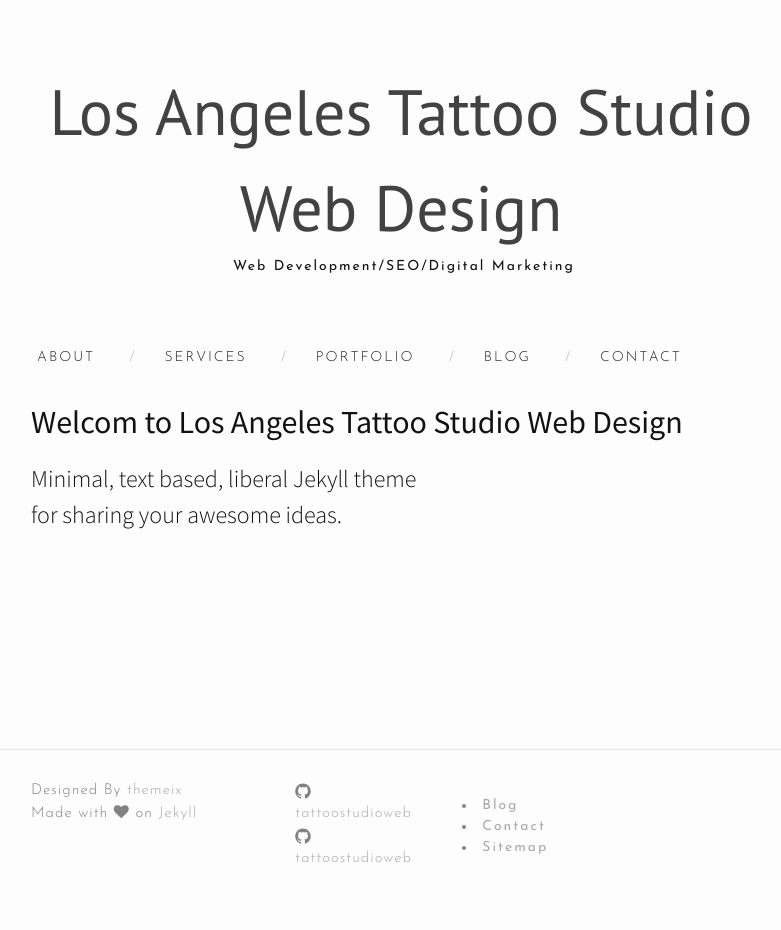
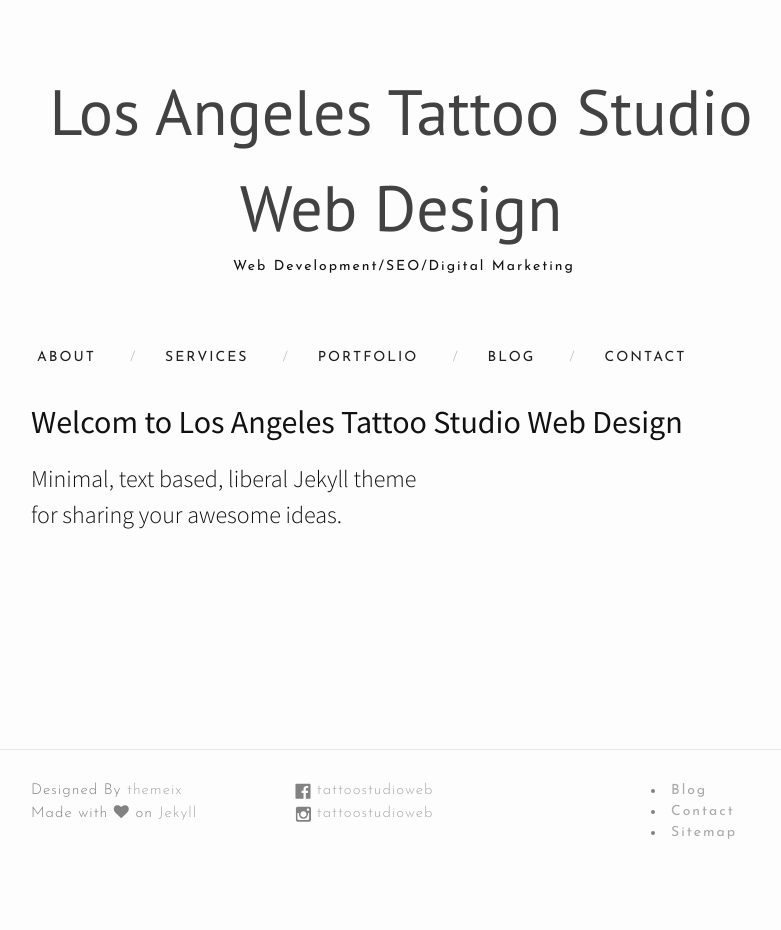
Before and after one commit to Coolweb2go/tattoostudiowebdesign, a Jekyll site: the page built from index.html, in a window 1280 px wide. Shown: the whole page, without its empty margins (239-1020 px from the left). Built offline with Jekyll 4.4.1, drawn with Linux system fonts in a browser that asks for light colours; nearby versions of some CDN libraries; the list of posts is cut into pages by our own code; after the commit the page ends 903 px from its top, so only the background shows below that.

Commit message:
Footer adjustment

```diff
--- a/_includes/footer.html
+++ b/_includes/footer.html
@@ -14,7 +14,7 @@
         </ul>
       </div>
 
-      <div class="footer-col footer-col-2 footer-content">
+      <div class="footer-col footer-col-3 footer-content">
         <ul class="social-media-list">
           {% if site.facebook_username %}
           <li>
@@ -30,12 +30,12 @@
         </ul>
       </div>
 
-      <div class="footer-col footer-col-3 site-description">
-        <p><ul>
+      <div class="footer-col footer-col-2 site-description">
+         <ul>
           <li><a href="/blog">Blog</a></li>
           <li><a href="/contact">Contact</a></li>
           <li><a href="/sitemap">Sitemap</a></li>
-          </ul></p>
+          </ul>
       </div>
     </div>
 
--- a/_includes/icon-facebook.html
+++ b/_includes/icon-facebook.html
@@ -1 +1 @@
-<a href="https://github.com/{{ include.username }}"><span class="icon icon--github">{% include icon-github.svg %}</span><span class="username">{{ include.username }}</span></a>
+<a href="https://facebook.com/{{ include.username }}"><span class="icon icon--facebook">{% include icon-facebook.svg %}</span><span class="username">{{ include.username }}</span></a>
--- a/_includes/icon-instagram.html
+++ b/_includes/icon-instagram.html
@@ -1 +1 @@
-<a href="https://github.com/{{ include.username }}"><span class="icon icon--github">{% include icon-github.svg %}</span><span class="username">{{ include.username }}</span></a>
+<a href="https://instagram.com/{{ include.username }}"><span class="icon icon--instagram">{% include icon-instagram.svg %}</span><span class="username">{{ include.username }}</span></a>
--- a/css/style.scss
+++ b/css/style.scss
@@ -672,4 +672,5 @@ pre {
 }
 .trigger.site-navigation a {
   color: #202020!important;
+  font-weight: 400;
 }
```
Also changed, not shown: _includes/icon-facebook.svg, _includes/icon-instagram.svg.
